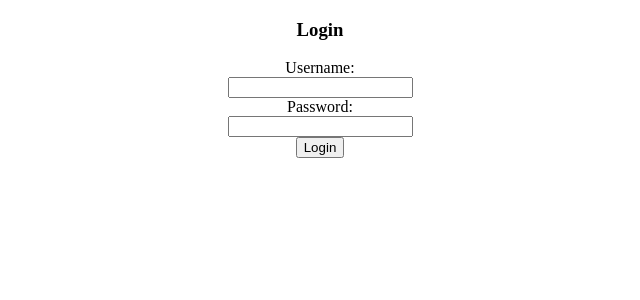
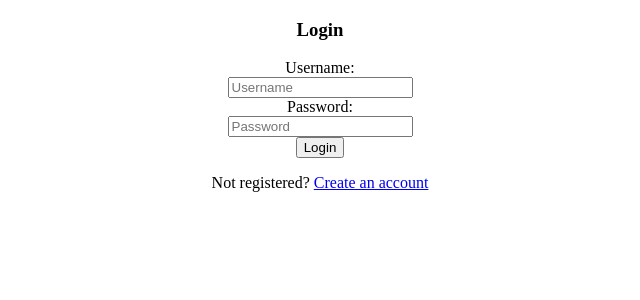
Before and after one commit to taliafawzy/16, a Flask app: page /login in a window 1280 px wide. Shown: the top 300 px of the page, without its empty margins (320-960 px from the left). Run offline with Flask 2, Linux system fonts and the light colour scheme; some libraries are stand-ins or nearby versions.

Commit message:
login (not registered?)

```diff
--- a/templates/login.html
+++ b/templates/login.html
@@ -9,10 +9,13 @@
         <center><h3>Login</h3></center>
             <form>
             <center>Username:<br></center>
-            <center><input type="text" name="Username"><br></center>
+            <center><input type="text" name="Username" placeholder="Username"><br></center>
             <center>Password:<br></center>
-            <center><input type="password" name="password"></center>
+            <center><input type="password" name="password" placeholder= "Password"></center>
+            <center><button type="button">Login</button></center>
+            <center>
+                <p class="message">Not registered? <a href="https://ide50-uni-2018.legacy.cs50.io:8080/templates/register.html">Create an account</a></p>
+            </center>
         </form>
-        <center><button type="button">Login</button></center>
     </body>
 </html>
```
